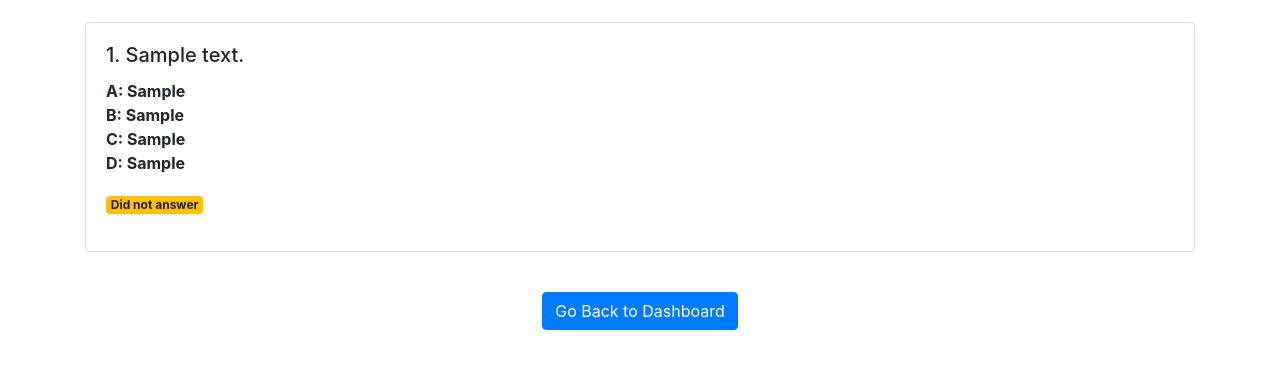
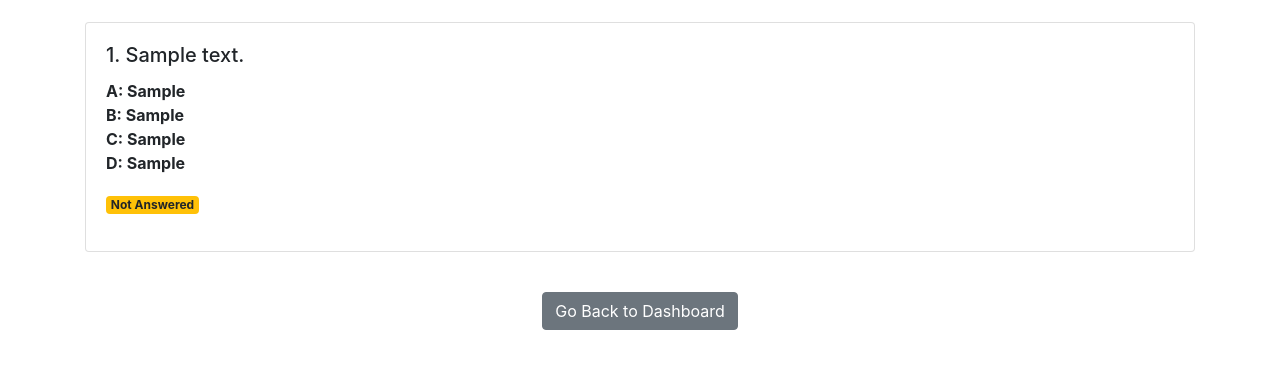
Before and after one commit to MarufSwe/django-quiz-app, a Django app: template quiz/templates/quiz_result.html in a window 1280 px wide. Shown: the part 237-606 px from the top of the page. Run offline with Django 5.2, Linux system fonts and the light colour scheme; tables that the repository leaves empty hold one stand-in row (values such as "Sample post"); the template is opened without the code that fills it: values that come from a table or form of the project are taken from there, most other values are stand-ins (such as "Sample title", 1, 10 or a date in 2020); some libraries are stand-ins or nearby versions.

Commit message:
result page done

```diff
--- a/quiz/templates/quiz_page.html
+++ b/quiz/templates/quiz_page.html
@@ -19,7 +19,7 @@
         .timer {
             font-size: 1.5rem;
             font-weight: bold;
-            color: #007bff;
+            color: #757575;
         }
         .quiz-container {
             background-color: #ffffff;
@@ -49,7 +49,7 @@
             margin-bottom: 5px;
         }
         .btn-submit {
-            background-color: #28a745;
+            background-color: #757575;
             color: #ffffff;
             border: none;
             padding: 10px 20px;
@@ -92,7 +92,7 @@
         {% endfor %}
         <input type="hidden" name="time_taken" id="time-taken">
         <div class="text-center mt-4">
-            <button type="submit" class="btn-submit">Submit</button>
+            <button  type="submit" class="btn-submit">Submit</button>
         </div>
     </form>
 </div>
--- a/quiz/templates/quiz_result.html
+++ b/quiz/templates/quiz_result.html
@@ -76,7 +76,7 @@
                     <span class="badge badge-danger">Incorrect</span>
                     {% endif %}
                     {% else %}
-                    <span class="badge badge-warning">Did not answer</span>
+                    <span class="badge badge-warning">Not Answered</span>
                     {% endif %}
                 </p>
             </div>
@@ -85,7 +85,7 @@
     </div>
 
     <div class="text-center">
-        <a href="{% url 'dashboard' %}" class="btn btn-primary">Go Back to Dashboard</a>
+        <a href="{% url 'dashboard' %}" class="btn btn-secondary">Go Back to Dashboard</a>
     </div>
 </div>
 </body>
```
